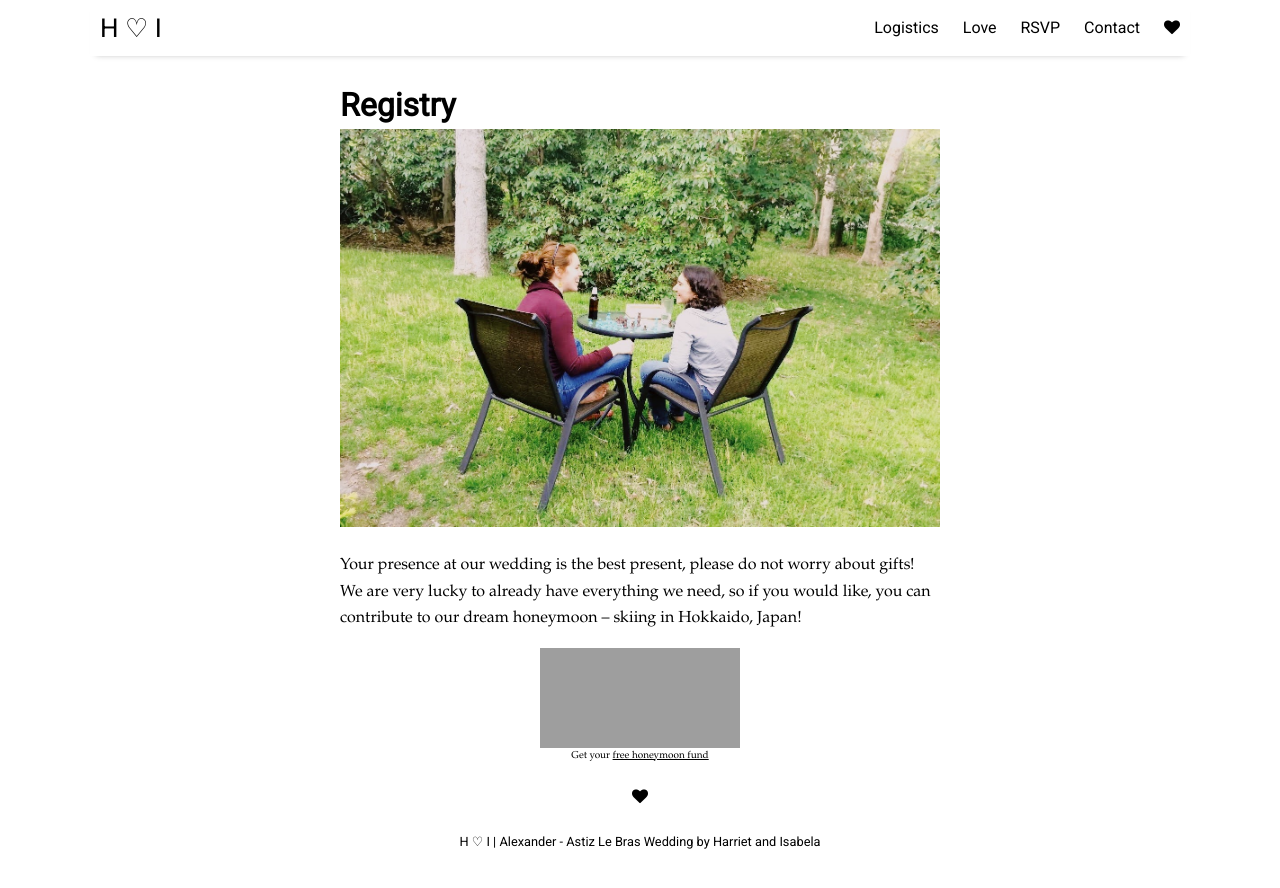
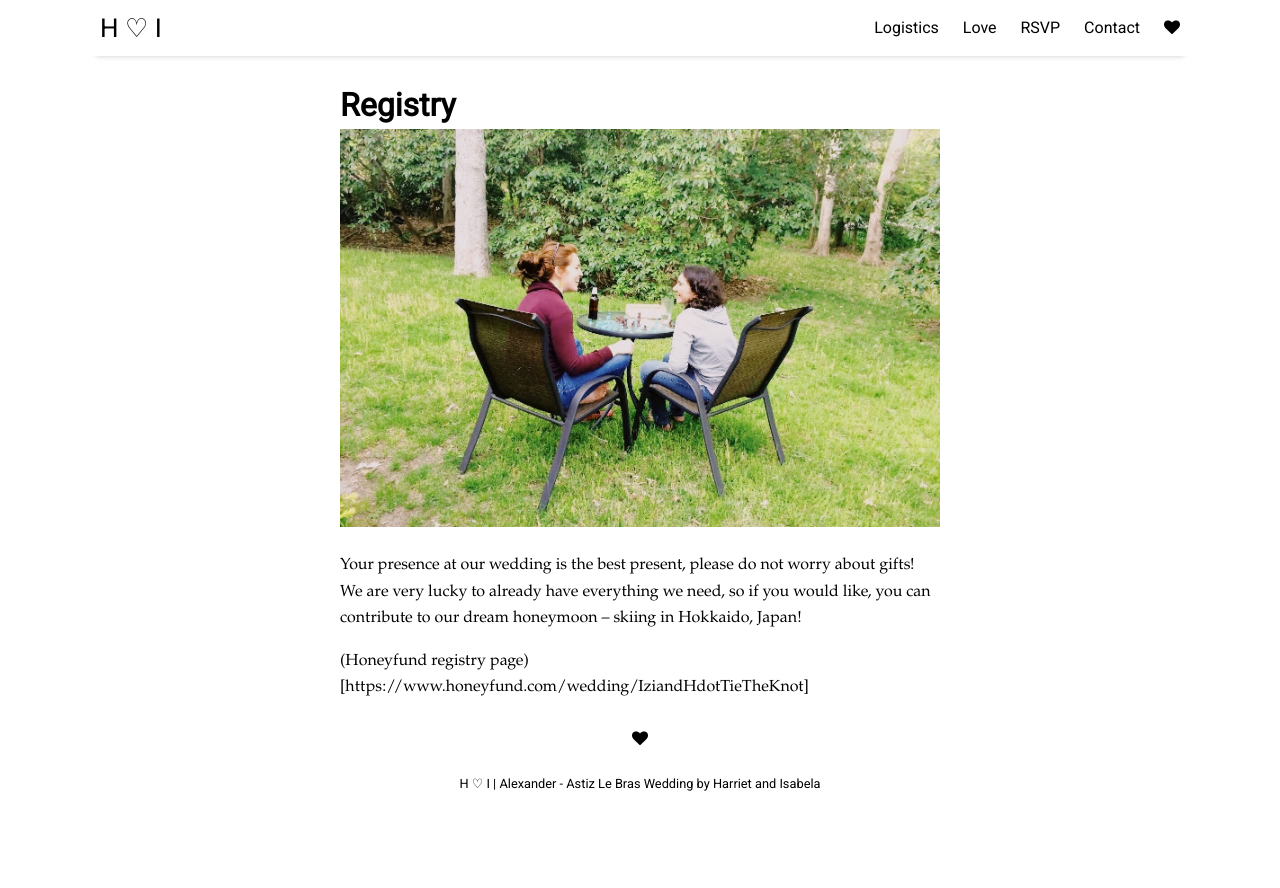
Before and after one commit to halexand/wedding, a Jekyll site: the page built from _posts/2017-07-01-Registry.md, in a window 1280 px wide. Shown: the top 888 px of the page. Built offline with Jekyll 4.4.1, drawn with Linux system fonts in a browser that asks for light colours; nearby versions of some CDN libraries; grey boxes are pictures that could not be loaded.

Commit message:
corrected honeyfund page

```diff
--- a/_posts/2017-07-01-Registry.md
+++ b/_posts/2017-07-01-Registry.md
@@ -10,4 +10,4 @@ image:
 
 Your presence at our wedding is the best present, please do not worry about gifts! We are very lucky to already have everything we need, so if you would like, you can contribute to our dream honeymoon -- skiing in Hokkaido, Japan!
 
-<div style="width:200px;margin:0 auto;"><a href="http://www.honeyfund.com/wedding/IziandHdotTieTheKnot" style="text-align:left;background:url('http://www.honeyfund.com/share/honeyfund3.png') no-repeat;display:block;width:200px;height:100px;text-indent:-9999em;">Visit our honeyfund at Honeyfund.com, the free honeymoon registry</a><p style="margin:0;padding:0;font-size:10px;text-align:center;">Get your <a href="http://www.honeyfund.com/">free honeymoon fund</a></p></div>
+(Honeyfund registry page)[https://www.honeyfund.com/wedding/IziandHdotTieTheKnot]
```
